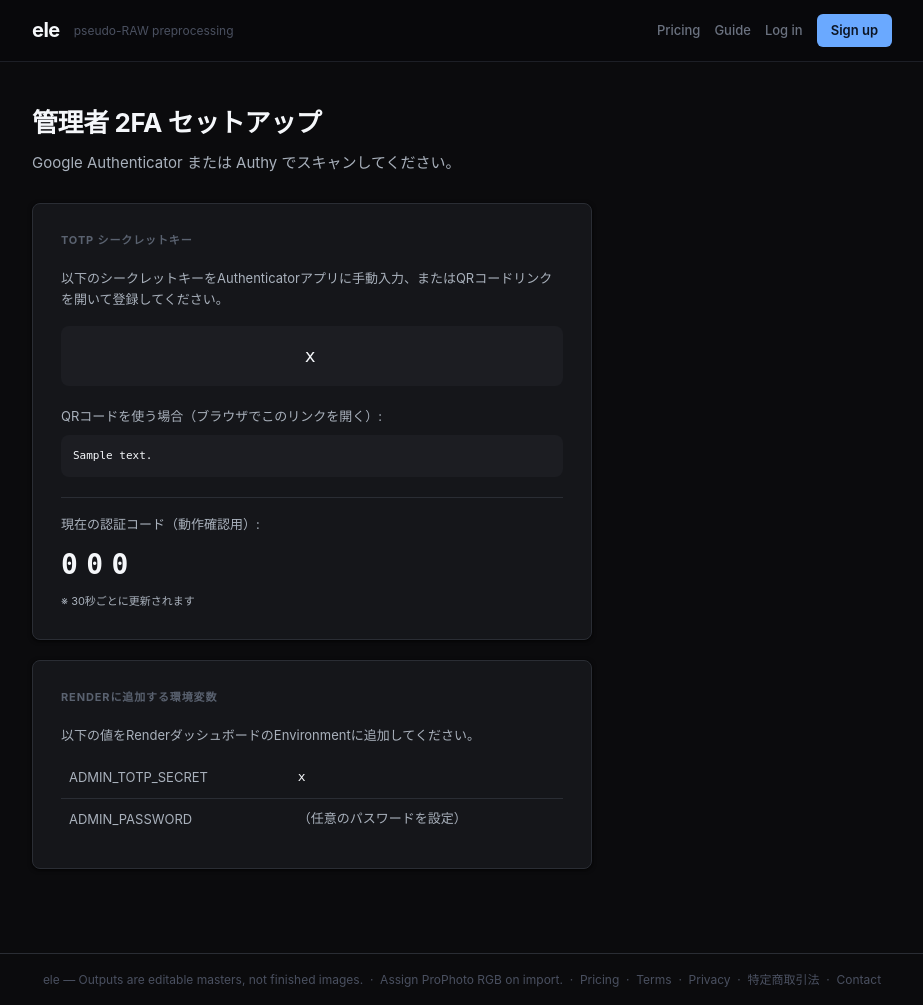
After one commit to KAMANOI/ele, a FastAPI app: template ele/web/templates/admin_setup.html in a window 1280 px wide. The commit adds this page. Shown: the whole page, without its empty margins (178-1101 px from the left). Run offline with FastAPI, Linux system fonts and the light colour scheme; the template is opened without the code that fills it: most values are stand-ins (such as "Sample title", 1, 10 or a date in 2020); some libraries are stand-ins or nearby versions.

Commit message:
Add admin 2FA (TOTP) + lockout, ClamAV malware scan, login rate limiting
Security improvements for Stripe compliance:
- #1 Admin login: password + TOTP (pyotp), 5-failure lockout (15 min)
- #4 Malware scanning: ClamAV subprocess wrapper in ele/web/scanner.py
- #6 User login rate limiting: 10 failures per IP → 429 (15 min)
- Dockerfile + render.yaml for Docker deploy (ClamAV requires apt)
- Admin routes: GET/POST /admin/login, POST /admin/logout, GET /admin/setup
- admin_keys.html: logout button added

Co-Authored-By: Claude Sonnet 4.6 <noreply@anthropic.com>

```diff
--- a/ele/web/templates/admin_keys.html
+++ b/ele/web/templates/admin_keys.html
@@ -5,6 +5,9 @@
 
 <div class="hero">
   <h1>Admin — Keys &amp; Codes</h1>
+  <form method="post" action="/admin/logout" style="margin-top:12px;">
+    <button type="submit" class="btn" style="font-size:13px; padding:6px 16px;">ログアウト</button>
+  </form>
 </div>
 
 <!-- ── Ambassador keys ───────────────────────────────────────────────────── -->
--- /dev/null
+++ b/ele/web/templates/admin_setup.html
@@ -0,0 +1,57 @@
+{% extends "base.html" %}
+{% block title %}管理者2FAセットアップ — ele{% endblock %}
+
+{% block content %}
+<div class="hero">
+  <h1>管理者 2FA セットアップ</h1>
+  <p class="lead">Google Authenticator または Authy でスキャンしてください。</p>
+</div>
+
+<div class="card" style="max-width:560px;">
+  <div class="card-title">TOTP シークレットキー</div>
+
+  <p style="font-size:13px; color:var(--text-2); margin-bottom:16px;">
+    以下のシークレットキーをAuthenticatorアプリに手動入力、またはQRコードリンクを開いて登録してください。
+  </p>
+
+  <div style="background:var(--surface-2); border-radius:8px; padding:16px; font-family:monospace;
+              font-size:18px; letter-spacing:0.2em; text-align:center; margin-bottom:20px;
+              word-break:break-all;">
+    {{ totp_secret }}
+  </div>
+
+  <p style="font-size:13px; color:var(--text-2); margin-bottom:8px;">
+    QRコードを使う場合（ブラウザでこのリンクを開く）:
+  </p>
+  <div style="background:var(--surface-2); border-radius:8px; padding:12px;
+              font-size:11px; word-break:break-all; font-family:monospace; margin-bottom:20px;">
+    {{ provisioning_uri }}
+  </div>
+
+  <div style="border-top:1px solid var(--border); padding-top:16px; margin-top:8px;">
+    <p style="font-size:13px; color:var(--text-2); margin-bottom:8px;">現在の認証コード（動作確認用）:</p>
+    <div style="font-size:28px; font-family:monospace; letter-spacing:0.3em; font-weight:700;
+                color:var(--text);">
+      {{ current_code }}
+    </div>
+    <p style="font-size:11px; color:var(--text-2); margin-top:6px;">※ 30秒ごとに更新されます</p>
+  </div>
+</div>
+
+<div class="card" style="max-width:560px;">
+  <div class="card-title">Renderに追加する環境変数</div>
+  <p style="font-size:13px; color:var(--text-2); margin-bottom:12px;">
+    以下の値をRenderダッシュボードのEnvironmentに追加してください。
+  </p>
+  <table style="width:100%; font-size:13px; border-collapse:collapse;">
+    <tr style="border-bottom:1px solid var(--border);">
+      <td style="padding:10px 8px; color:var(--text-2); white-space:nowrap;">ADMIN_TOTP_SECRET</td>
+      <td style="padding:10px 8px; font-family:monospace; word-break:break-all;">{{ totp_secret }}</td>
+    </tr>
+    <tr>
+      <td style="padding:10px 8px; color:var(--text-2);">ADMIN_PASSWORD</td>
+      <td style="padding:10px 8px; font-family:monospace; color:var(--text-2);">（任意のパスワードを設定）</td>
+    </tr>
+  </table>
+</div>
+{% endblock %}
--- a/pyproject.toml
+++ b/pyproject.toml
@@ -25,6 +25,7 @@ dependencies = [
     "bcrypt>=4.0",
     "python-dotenv>=1.0",
     "itsdangerous>=2.1",
+    "pyotp>=2.9",
 ]
 
 [project.optional-dependencies]
```
Also changed, not shown: ele/billing/config.py (+5 -2 lines), ele/billing/routes.py (+110 -7 lines), ele/web/templates/admin_login.html (added, +42 -0 lines), 1 other file.
